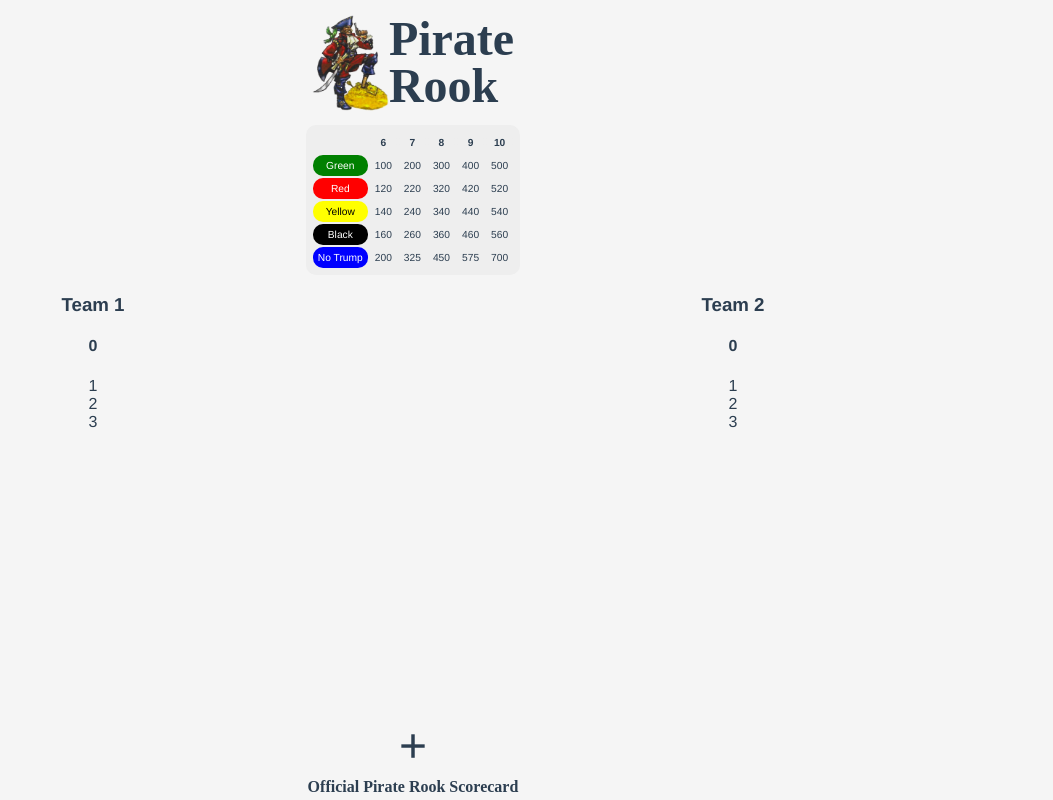
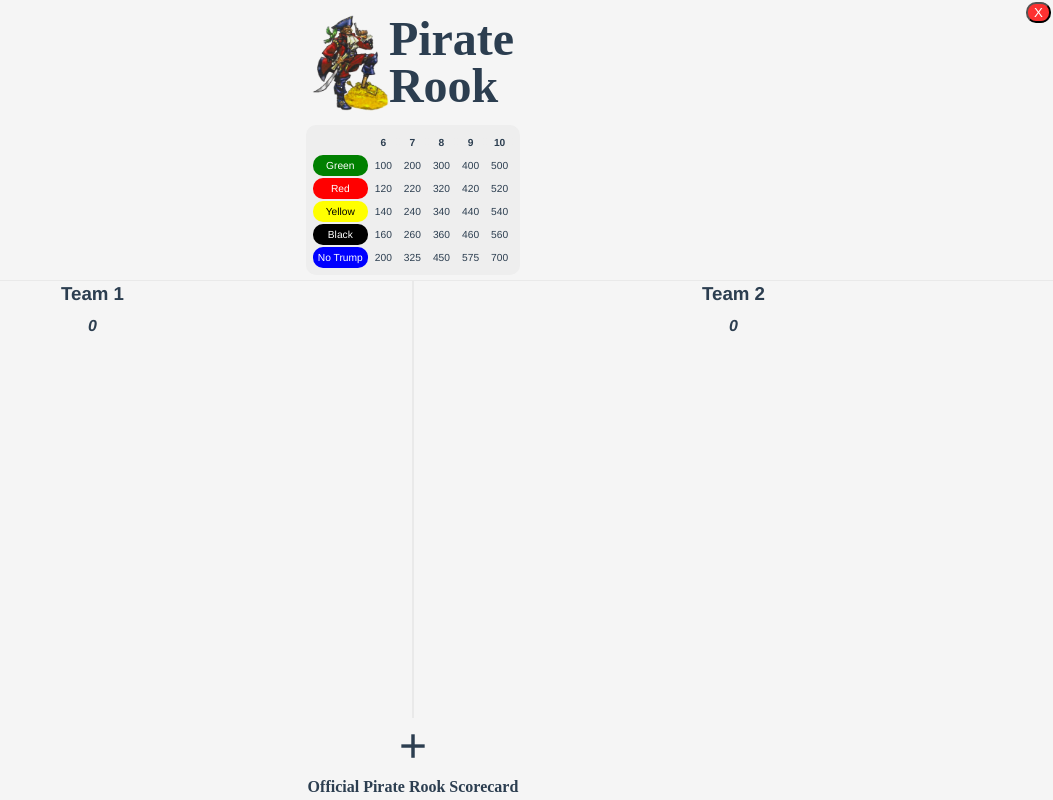
Before and after one commit to aaronhaslam2/pirate_rook_scorecard, a Vue app: page / in a window 1280 px wide. Shown: the whole page, without its empty margins (227-1280 px from the left). Built offline with nearby package versions, Linux system fonts and the light colour scheme; a web font is replaced by a local one.

Commit message:
added localstorage and clear button

```diff
--- a/src/App.vue
+++ b/src/App.vue
@@ -20,6 +20,7 @@
     <h2>Official Pirate Rook Scorecard</h2>
   </div>
 
+  <button id="clearScoreButton" @click="clearScore">X</button>
   <AddNewScore v-if="showAddNewScoreForm" v-bind:team1="team1" v-bind:team2="team2" @close="toggleAddNewScoreForm" @save="saveNewValue"/>
   <LargePointTable v-if="showLargePointTable" @close="toggleLargePointTable"/>
 </template>
@@ -42,9 +43,8 @@ export default {
     return{
       showLargePointTable: false,
       showAddNewScoreForm: false,
-      // team1: {name: "Team 1", total: 0, history: [1,2,3,4,5,6,7,5,8,5,2,3,4,2,6,8,6,2,4,85,68,68,4,654,31,51,38,43,4,3884,38,4]},
-      team1: {name: "Team 1", total: 0, history: [1,2,3]},
-      team2: {name: "Team 2", total: 0, history: [1,2,3]},
+      team1: {name: "Team 1", total: 0, history: []},
+      team2: {name: "Team 2", total: 0, history: []},
     }
   },
   methods: {
@@ -63,6 +63,22 @@ export default {
       this.team2.history.push(team2NewValue)
       this.getTotalScore(this.team1)
       this.getTotalScore(this.team2)
+      localStorage.setItem('team1', JSON.stringify(this.team1))
+      localStorage.setItem('team2', JSON.stringify(this.team2))
+    },
+    clearScore(){
+      this.team1 = {name: "Team 1", total: 0, history: []},
+      this.team2 = {name: "Team 2", total: 0, history: []},
+      localStorage.setItem('team1', JSON.stringify(this.team1))
+      localStorage.setItem('team2', JSON.stringify(this.team2))
+    }
+  },
+  mounted(){
+    if(localStorage.getItem('team1')){
+      this.team1 = JSON.parse(localStorage.getItem('team1'))
+    }
+    if(localStorage.getItem('team2')){
+      this.team2 = JSON.parse(localStorage.getItem('team2'))
     }
   }
 }
@@ -87,6 +103,7 @@ export default {
   flex: 5;
   display: flex;
   flex-direction: column;
+  margin-bottom: 5px;
 }
 #body{
   /* border: 1px solid red; */
@@ -102,9 +119,13 @@ export default {
 }
 #scoretable_team1{
   flex: 1;
+  border-right: 1px solid rgba(0, 0, 0, 0.05);
+  border-top: 1px solid rgba(0, 0, 0, 0.05);
 }
 #scoretable_team2{
   flex: 1;
+  border-left: 1px solid rgba(0, 0, 0, 0.05);
+  border-top: 1px solid rgba(0, 0, 0, 0.05);
 }
 h1{
   font-family: "MonotypeOldEnglishTextW01";
@@ -140,4 +161,12 @@ h2{
 #AddScoreButton{
   font-size: 3em;
 }
+#clearScoreButton{
+  background: rgba(255, 0, 0, 0.8);
+  border-radius: 10px;
+  color: white;
+  position: absolute;
+  right: 2px;
+  margin-top: 2px;
+}
 </style>
--- a/src/components/ScoreTable.vue
+++ b/src/components/ScoreTable.vue
@@ -1,9 +1,13 @@
 <template>
-    <div id="mainContainerHistory">
+    <div class="outerTeamContainer">
         <h3 id="teamName">{{team.name}}</h3>
         <h4 id="teamTotal">{{team.total}}</h4>
         <div id="teamhistory">
-            <div class="scoreItem" v-for="score in team.history" :key="score.index">{{score}}</div>
+            <div id="teamhistory">
+                <div class="scoreItem" v-for="score in team.history" :key="score.index">
+                    <p class="score">{{score}}</p>
+                </div>
+            </div>
         </div>
     </div>
 </template>
@@ -15,8 +19,8 @@ export default {
 </script>
 
 <style>
-#mainContainerHistory{
-    border: 1px solid red;
+.outerTeamContainer{
+    /* border: 2px solid black; */
     display: flex;
     flex-direction: column;
     align-items: stretch;
@@ -24,19 +28,24 @@ export default {
 #teamName{
     /* border: 1px solid red; */
     flex: 1;
+    margin: 2px 0 10px 0;
 }
 #teamTotal{
     /* border: 1px solid green; */
     flex: 1;
+    margin: 2px 0 10px 0;
+    font-style: italic;
+
 }
 #teamhistory{
     /* border: 1px solid blue; */
-    flex: 1;
-    /* height: 100%; */
+    flex: 100 1 auto;
+    margin: 0;
+    height: 0px;
     display: flex;
     flex-direction: column;
     overflow-x: hidden;
-    overflow-y: scroll;
+    overflow-y: auto;
     min-height: 0;
     -ms-overflow-style: none;  /* IE and Edge */
     scrollbar-width: none;  /* Firefox */
@@ -45,6 +54,15 @@ export default {
     display: none;
 }
 .scoreItem{
-    /* border: 1px solid green; */
+    border: 1px solid green;
+    margin: 2px 0 2px 0;
+    display: flex;
+    justify-content: center;
+}
+.score{
+    background: grey;
+    width: 50%;
+    border-radius: 10px;
+    margin: 2px 0 2px 0;
 }
 </style>
```
